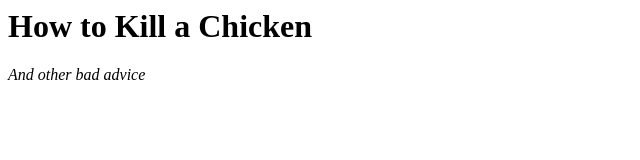
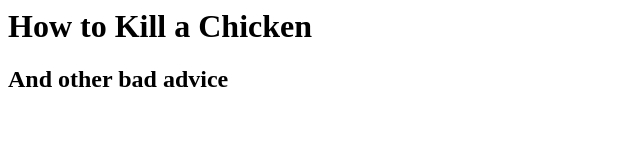
Before and after one commit to coathatmask/chickenkiller, a plain HTML site: page index.html in a window 1280 px wide. Shown: the whole page, without its empty margins (0-640 px from the left). Drawn offline with Linux system fonts and the light colour scheme.

Commit message:
Creating webpage

```diff
--- a/index.html
+++ b/index.html
@@ -1,2 +1,2 @@
 <h1>How to Kill a Chicken</h1>
-<i>And other bad advice</i>
+<h2>And other bad advice</h2>
```
